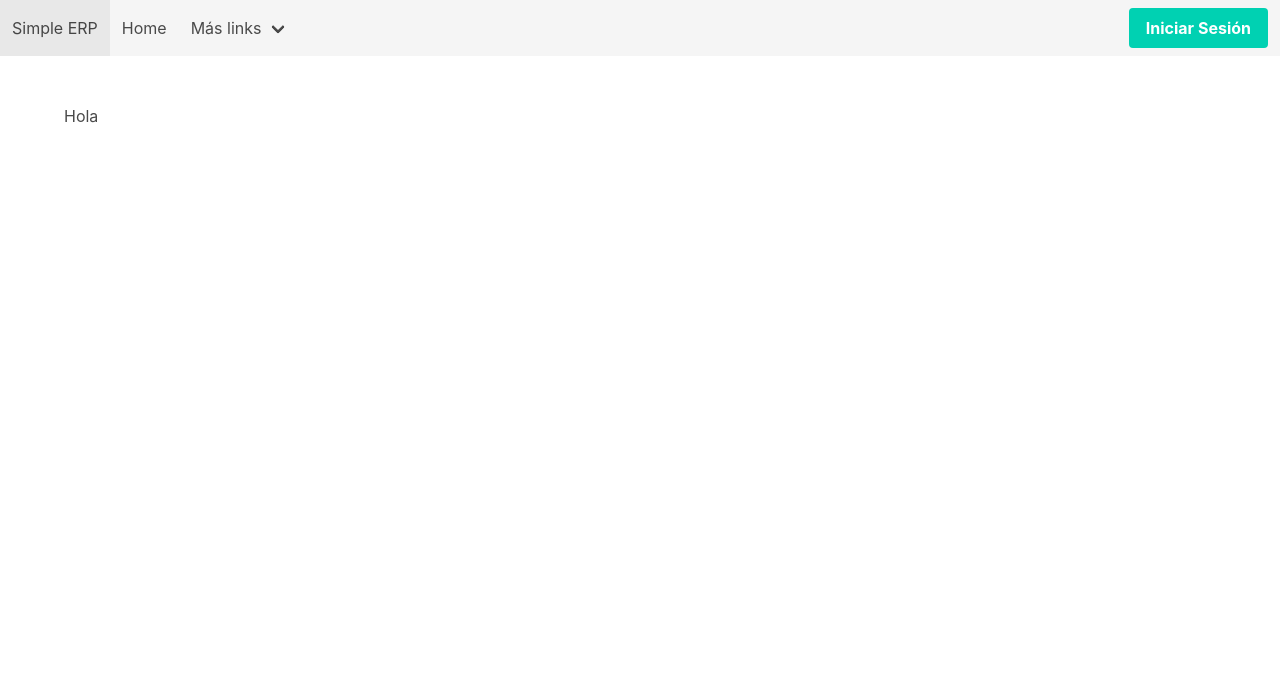
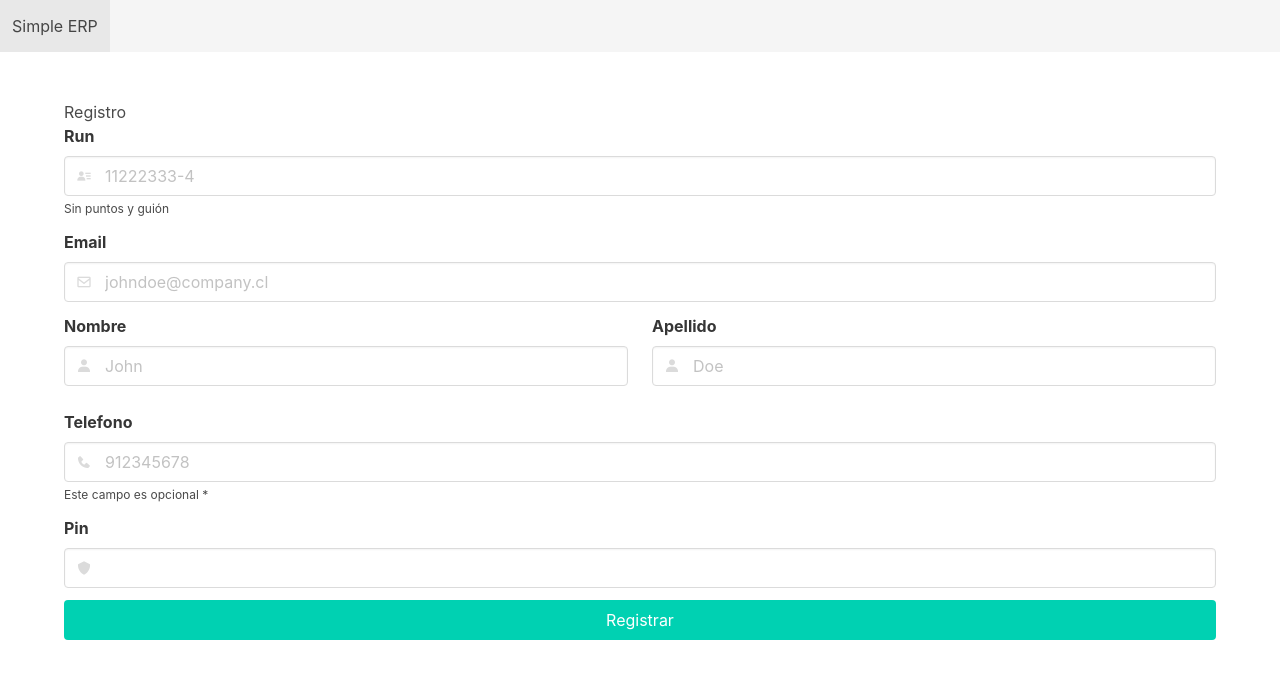
Before and after one commit to tomxscode/simple-erp, a Flask app: page /usuario/registro in a window 1280 px wide. Shown: the top 679 px of the page. Run offline with Flask 3, Linux system fonts and the light colour scheme; some libraries are stand-ins or nearby versions.

Commit message:
Registro de usuarios, integración de frameworks

```diff
--- a/forms/__init__.py
+++ b/forms/__init__.py
@@ -1,11 +1,12 @@
 from flask_wtf import FlaskForm
 from wtforms.validators import DataRequired, Email, Length
-from wtforms import StringField
+from wtforms import StringField, PasswordField, SubmitField
 
 class RegistroForm(FlaskForm):
   run = StringField('Run', validators=[DataRequired()])
-  email = StringField('Email', validators=[DataRequired(), Email()])
+  email = StringField('Email', validators=[DataRequired()])
   nombre = StringField('Nombre', validators=[DataRequired()])
   apellido = StringField('Apellido', validators=[DataRequired()])
   telefono = StringField('Telefono')
-  pin = StringField('Pin', validators=[DataRequired(), Length(max=4)])
+  pin = PasswordField('Pin', validators=[DataRequired(), Length(max=4)])
+  submit = SubmitField('Registrar')
--- a/models/Usuario.py
+++ b/models/Usuario.py
@@ -3,7 +3,7 @@ from flask_login import UserMixin
 
 @login_manager.user_loader
 def load_user(user_id):
-  return Usuario.query.get(int(user_id))
+  return Usuario.query.get(user_id)
 
 class Usuario(db.Model, UserMixin):
   run = db.Column(db.String(10), primary_key=True)
@@ -14,3 +14,6 @@ class Usuario(db.Model, UserMixin):
   rol = db.Column(db.Integer, nullable=False)
   estado = db.Column(db.Integer, nullable=False)
   telefono = db.Column(db.String(20), nullable=True)
+
+  def get_id(self):
+    return self.run
--- a/routes/usuario.py
+++ b/routes/usuario.py
@@ -1,11 +1,38 @@
-from flask import Blueprint, render_template
-from flask_login import login_required, current_user
+from flask import Blueprint, render_template, flash
+from flask_login import login_required, current_user, login_user
 from models import db
 from models.Usuario import Usuario
 from forms import RegistroForm
+from utils.validar_run import validar_rut
+from utils.check_email import validar_email
 
 usuario = Blueprint('usuario', __name__)
 
-@usuario.route('/usuario/registro')
+@usuario.route('/usuario/registro', methods=['GET', 'POST'])
 def registro():
-  return render_template('usuario/Registro.html')
+  form = RegistroForm()
+  if form.validate_on_submit():
+    # Comprobar si el run es un run chileno válido
+    if not validar_rut(form.run.data):
+      flash('El run ingresado no es válido', 'error')
+    # Revisar el email es válido
+    if not validar_email(form.email.data):
+      flash('El email ingresado no es válido', 'error')
+
+    # Crear el usuario
+    usuario = Usuario(
+      run=form.run.data,
+      pin=form.pin.data,
+      nombre=form.nombre.data,
+      apellido=form.apellido.data,
+      email=form.email.data,
+      telefono=form.telefono.data,
+      rol=1,
+      estado=1
+    )
+    db.session.add(usuario)
+    db.session.commit()
+    flash('Usuario registrado correctamente', 'success')
+    # Iniciar sesión con la cuenta
+    login_user(usuario)
+  return render_template('usuario/Registro.html', form=form)
--- a/static/general.css
+++ b/static/general.css
@@ -1,14 +1,9 @@
-.navbar {
-  padding: 1rem 2rem;
-  background: #fff;
-  border-bottom: 1px solid #eee;
+.navbar-menu {
+  max-height: 0;
+  overflow: hidden;
+  transition: max-height 0.5s ease !important;
 }
 
-.navbar-menu {
-  display: flex;
-  flex-direction: row;
-  justify-content: space-between;
-  align-items: center;
+.navbar-menu.is-active {
+   max-height: 500px;
 }
-
-/* Estilos adicionales...*/
--- /dev/null
+++ b/static/js/main.js
@@ -0,0 +1,12 @@
+// Obtenemos los elementos de interés
+const burger = document.querySelector('.navbar-burger');
+const menu = document.querySelector('.navbar-menu');
+
+// Escuchamos el click sobre el navbar-burger
+burger.addEventListener('click', () => {
+
+  // Alternamos la clase is-active sobre ambos
+  burger.classList.toggle('is-active');
+  menu.classList.toggle('is-active');
+
+});
--- a/templates/base.html
+++ b/templates/base.html
@@ -1,10 +1,16 @@
 <!DOCTYPE html>
 <html>
+
 <head>
   <meta charset="utf-8">
   <meta name="viewport" content="width=device-width, initial-scale=1">
   <title>{% block titulo %}Sin título{% endblock %} - Simple ERP</title>
-  <link rel="stylesheet" href="https://cdn.jsdelivr.net/npm/bulma@0.9.1/css/bulma.min.css">
+  <link rel="stylesheet" href="https://cdn.jsdelivr.net/npm/bulma@0.9.4/css/bulma.min.css">
+  <link href='https://unpkg.com/boxicons@2.1.4/css/boxicons.min.css' rel='stylesheet'>
+  <link rel="stylesheet" href="https://cdnjs.cloudflare.com/ajax/libs/izitoast/1.4.0/css/iziToast.css"
+    integrity="sha512-DIW4FkYTOxjCqRt7oS9BFO+nVOwDL4bzukDyDtMO7crjUZhwpyrWBFroq+IqRe6VnJkTpRAS6nhDvf0w+wHmxg=="
+    crossorigin="anonymous" referrerpolicy="no-referrer" />
+  <link rel="stylesheet" href="{{ url_for('static', filename='/general.css') }}">
 </head>
 
 <body>
@@ -61,6 +67,21 @@
       {% block contenido %}{% endblock %}
     </div>
   </section>
+  <script src="https://cdnjs.cloudflare.com/ajax/libs/izitoast/1.4.0/js/iziToast.min.js"
+    integrity="sha512-Zq9o+E00xhhR/7vJ49mxFNJ0KQw1E1TMWkPTxrWcnpfEFDEXgUiwJHIKit93EW/XxE31HSI5GEOW06G6BF1AtA=="
+    crossorigin="anonymous" referrerpolicy="no-referrer"></script>
+  <script src="{{ url_for('static', filename='/js/main.js') }}"></script>
+  {% with messages = get_flashed_messages(with_categories=true) %}
+  {% if messages %}
+  {% for category, message in messages %}
+  <script>
+    iziToast.{{category}}({
+      message: '{{ message }}'
+    });
+  </script>
+  {% endfor %}
+  {% endif %}
+  {% endwith %}
+</body>
 
-</body>
 </html>
--- a/templates/usuario/Registro.html
+++ b/templates/usuario/Registro.html
@@ -2,5 +2,81 @@
 {% block titulo %}Registro{% endblock %}
 
 {% block contenido %}
-  Hola
+<h2>
+  Registro
+</h2>
+<form method="post">
+  {{ form.hidden_tag() }}
+  <div class="field">
+    {{ form.run.label(class="label") }}
+    <div class="control has-icons-left">
+      {{ form.run(class="input", placeholder="11222333-4") }}
+      <span class="icon is-small is-left">
+        <i class='bx bxs-user-detail'></i>
+      </span>
+    </div>
+    <p class="help">
+      Sin puntos y guión
+    </p>
+  </div>
+  <div class="field">
+    {{ form.email.label(class="label") }}
+    <div class="control has-icons-left">
+      {{ form.email(class="input", placeholder="johndoe@company.cl") }}
+      <span class="icon is-small is-left">
+        <i class='bx bx-envelope'></i>
+      </span>
+    </div>
+  </div>
+  <div class="columns">
+    <div class="column">
+      <div class="field">
+        {{ form.nombre.label(class="label") }}
+        <div class="control has-icons-left">
+          {{ form.nombre(class="input", placeholder="John") }}
+          <span class="icon is-small is-left">
+            <i class='bx bxs-user'></i>
+          </span>
+        </div>
+      </div>
+    </div>
+    <div class="column">
+      <div class="field">
+        {{ form.apellido.label(class="label") }}
+        <div class="control has-icons-left">
+          {{ form.apellido(class="input", placeholder="Doe") }}
+          <span class="icon is-small is-left">
+            <i class='bx bxs-user'></i>
+          </span>
+        </div>
+      </div>
+    </div>
+  </div>
+  <div class="field">
+    {{ form.telefono.label(class="label") }}
+    <div class="control has-icons-left">
+      {{ form.telefono(class="input", placeholder="912345678") }}
+      <span class="icon is-small is-left">
+        <i class='bx bxs-phone'></i>
+      </span>
+    </div>
+    <p class="help">
+      Este campo es opcional *
+    </p>
+  </div>
+  <div class="field">
+    {{ form.pin.label(class="label") }}
+    <div class="control has-icons-left">
+      {{ form.pin(class="input") }}
+      <span class="icon is-small is-left">
+        <i class='bx bxs-shield' ></i>
+      </span>
+    </div>
+  </div>
+
+  <div class="field">
+    {{ form.submit(class="button is-fullwidth is-primary") }}
+  </div>
+
+</form>
 {% endblock %}
```
Also changed, not shown: utils/check_email.py (added, +11 -0 lines), utils/validar_run.py (added, +17 -0 lines).
